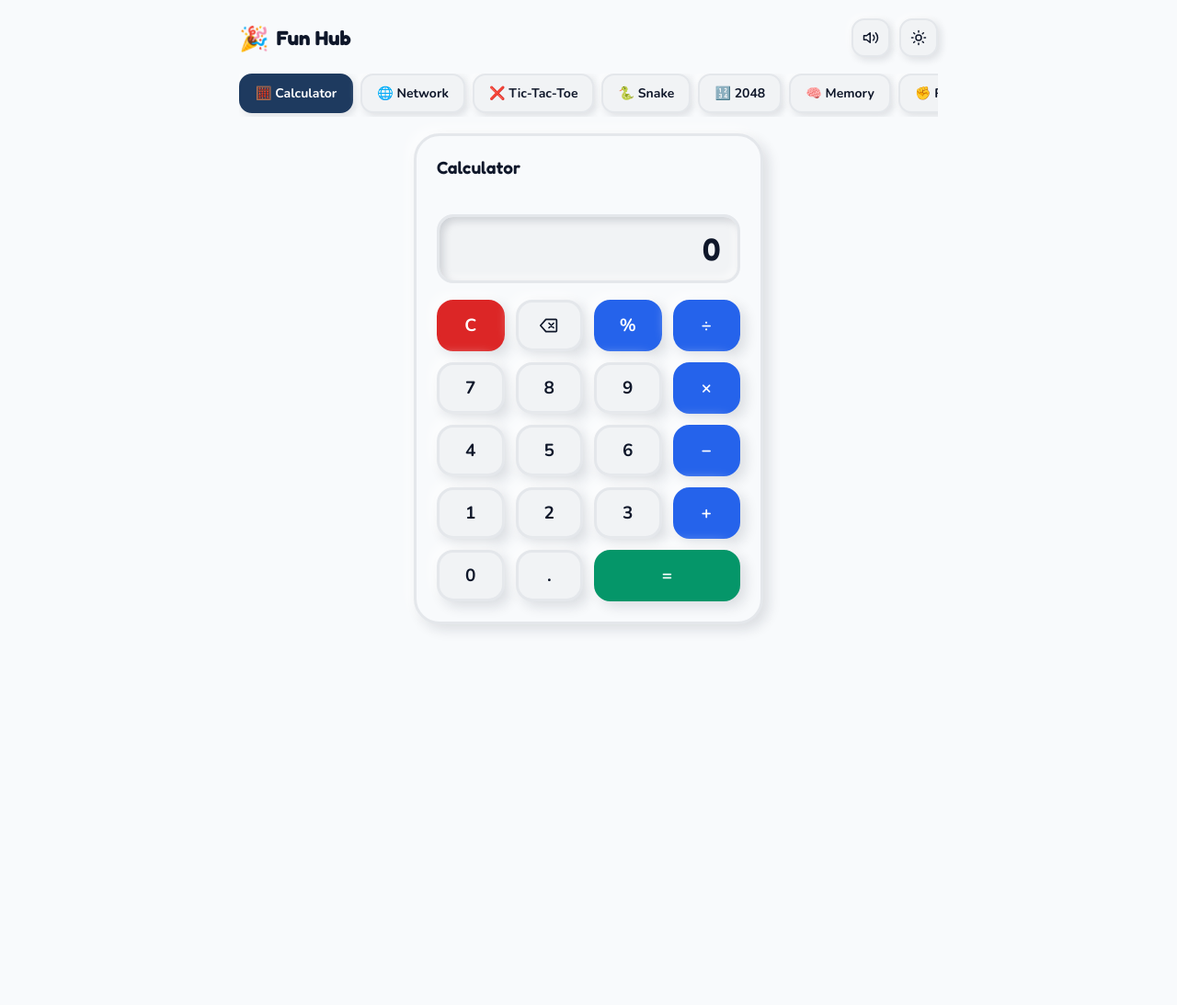
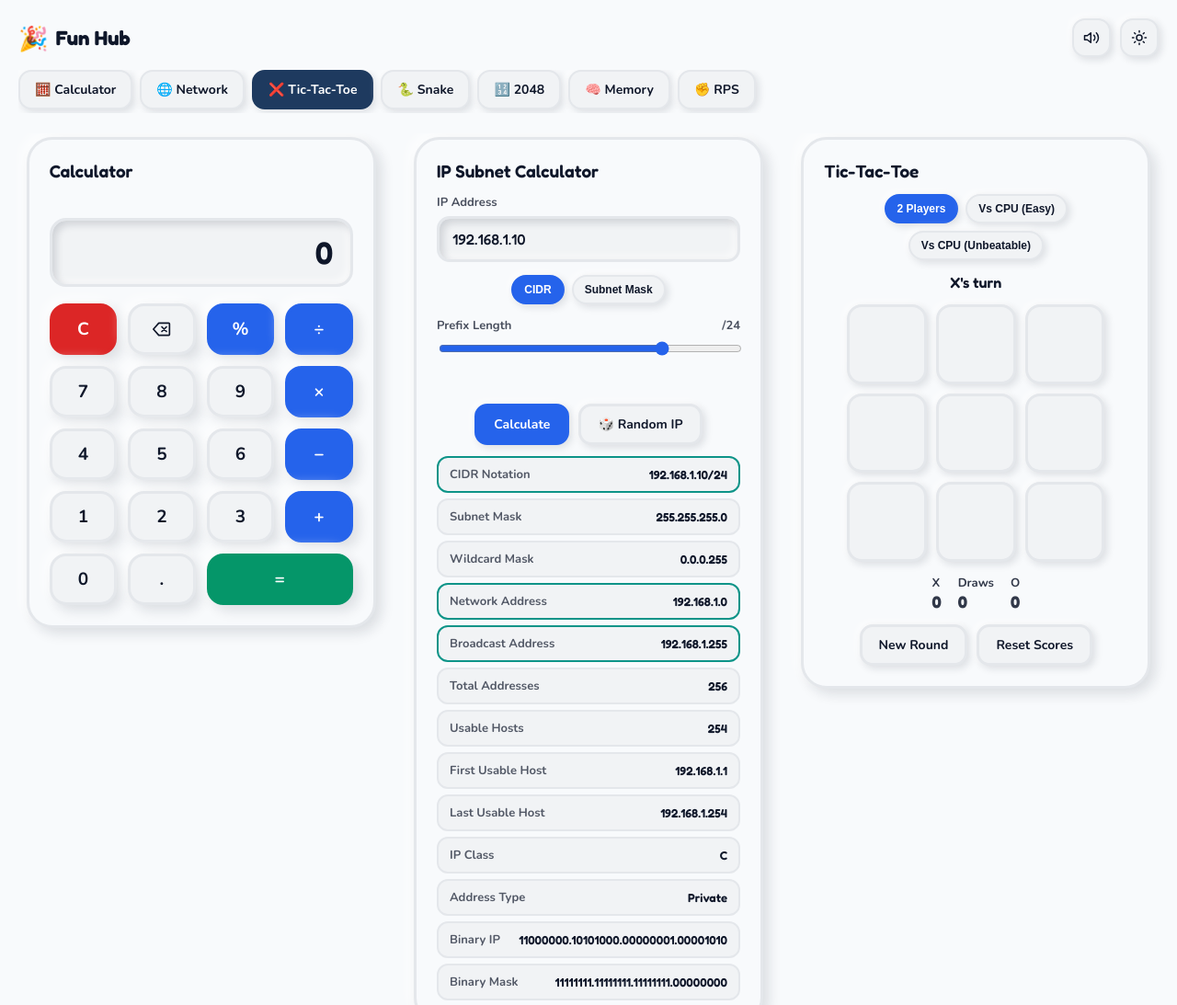
Before and after one commit to jabanonuevo/calcu, a plain HTML site: page calculator.html in a window 1280 px wide. Shown: the top 1093 px of the page at 92% size. Before the commit the page ends 800 px from the top, so only its background shows below. Drawn offline with nearby package versions, Linux system fonts and the light colour scheme.

Commit message:
Show all apps on one page instead of tab-switching
Replace the show-one-hide-rest tab mechanic with a single scrolling
page: every app (Calculator, Network Tools, Tic-Tac-Toe, Snake, 2048,
Memory, RPS) renders at once in a responsive grid. The top nav becomes
a sticky quick-jump bar that smooth-scrolls to a section and highlights
whichever one is in view (IntersectionObserver). Keyboard shortcuts for
Calculator/Snake/2048 now route based on which panel the pointer is
over/last interacted with, since there's no more single "active" tab.

Co-Authored-By: Claude Sonnet 5 <noreply@anthropic.com>

```diff
--- a/calculator.html
+++ b/calculator.html
@@ -64,9 +64,11 @@
     transition: background 0.3s ease, color 0.3s ease;
   }
 
+  html { scroll-behavior: smooth; }
+
   .app {
     width: 100%;
-    max-width: 760px;
+    max-width: 1400px;
   }
 
   /* ---------- Header ---------- */
@@ -75,7 +77,16 @@
     flex-wrap: wrap;
     align-items: center;
     gap: 12px;
-    margin-bottom: 18px;
+    margin-bottom: 14px;
+  }
+
+  .header-sticky {
+    position: sticky;
+    top: 0;
+    z-index: 20;
+    background: var(--color-background);
+    padding: 20px 0 4px;
+    margin: -20px 0 4px;
   }
 
   .brand {
@@ -146,8 +157,13 @@
     border-color: var(--color-primary);
   }
 
-  .tabpanel { display: none; animation: fadein 200ms ease-out; }
-  .tabpanel.active { display: block; }
+  .app-grid {
+    display: grid;
+    grid-template-columns: repeat(auto-fit, minmax(320px, 1fr));
+    align-items: start;
+    gap: 24px;
+  }
+  .tabpanel { animation: fadein 300ms ease-out; scroll-margin-top: 136px; }
   @keyframes fadein { from { opacity: 0; transform: translateY(4px);} to { opacity: 1; transform: translateY(0);} }
 
   /* ---------- Shared card ---------- */
@@ -532,6 +548,7 @@
 <canvas id="confetti-canvas"></canvas>
 
 <div class="app">
+  <div class="header-sticky">
     <div class="topbar">
       <div class="brand"><span class="logo">🎉</span><span>Fun Hub</span></div>
       <div class="controls">
@@ -555,10 +572,11 @@
       <button class="tab" data-tab="memory">🧠 Memory</button>
       <button class="tab" data-tab="rps">✊ RPS</button>
     </nav>
-
-  <main>
+  </div>
+
+  <main class="app-grid">
     <!-- ===================== CALCULATOR ===================== -->
-    <section class="tabpanel active" id="tab-calc">
+    <section class="tabpanel" id="tab-calc">
       <div class="card">
         <div class="card__header">
           <p class="card__title">Calculator</p>
@@ -869,19 +887,34 @@ const Confetti = (() => {
   return { burst, fromCenter };
 })();
 
-/* ---- Tabs ---- */
+/* ---- Quick-jump nav (all apps live on one page now) ---- */
 const tabs = $$('.tab');
 const panels = $$('.tabpanel');
-let activeTab = 'calc';
+let activeTab = null; // which panel keyboard shortcuts (Calculator/Snake/2048) route to
+
 tabs.forEach(tab => {
   tab.addEventListener('click', () => {
-    tabs.forEach(t => t.classList.remove('active'));
-    panels.forEach(p => p.classList.remove('active'));
-    tab.classList.add('active');
-    activeTab = tab.dataset.tab;
-    $('#tab-' + activeTab).classList.add('active');
     Sound.click();
+    $('#tab-' + tab.dataset.tab).scrollIntoView({ behavior: 'smooth', block: 'start' });
   });
+});
+
+// Highlight the nav chip for whichever section is currently in view.
+const sectionObserver = new IntersectionObserver((entries) => {
+  entries.forEach(entry => {
+    if (!entry.isIntersecting) return;
+    const id = entry.target.id.replace('tab-', '');
+    tabs.forEach(t => t.classList.toggle('active', t.dataset.tab === id));
+  });
+}, { rootMargin: '-136px 0px -70% 0px', threshold: 0 });
+panels.forEach(p => sectionObserver.observe(p));
+
+// Keyboard shortcuts (digits for Calculator, arrows for Snake/2048) only apply
+// to whichever of those panels the pointer is over or was last interacted with.
+['calc', 'snake', 'g2048'].forEach(id => {
+  const el = $('#tab-' + id);
+  el.addEventListener('mouseenter', () => { activeTab = id; });
+  el.addEventListener('click', () => { activeTab = id; });
 });
 
 /* ============================================================
```
Also changed, not shown: index.html (+47 -14 lines). Lines whose indentation alone changed are shown as unchanged.
